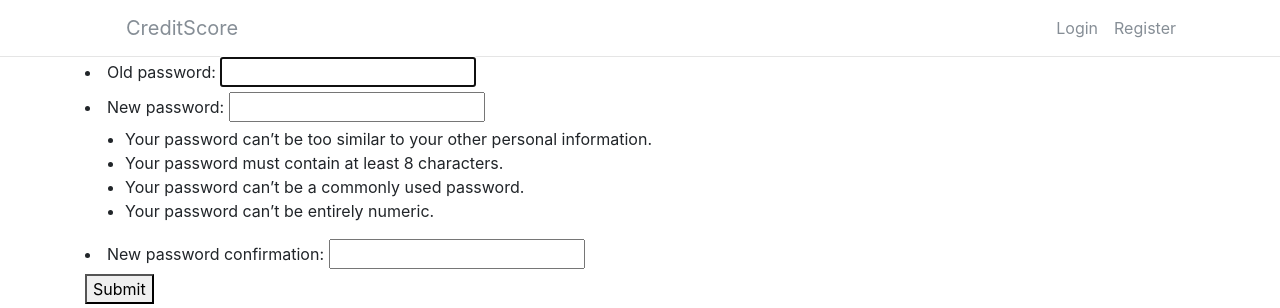
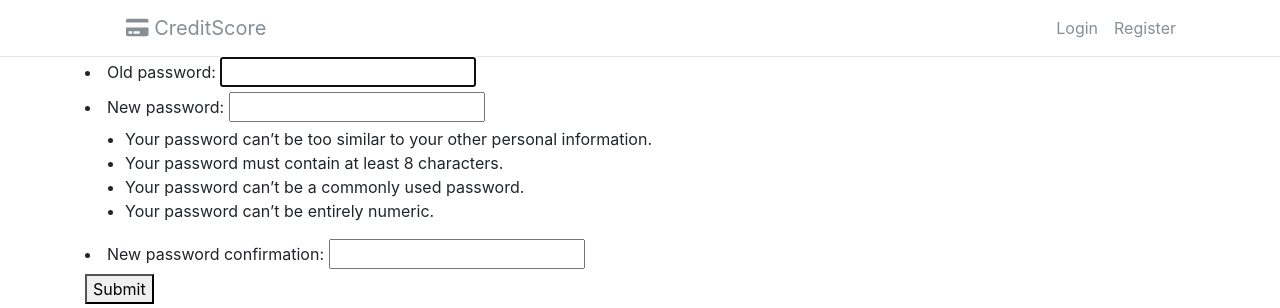
Before and after one commit to Barcena/My_Project, a Django app: a page that uses accounts/templates/base.html in a window 1280 px wide. Shown: the top 308 px of the page. Run offline with Django 3.2, Linux system fonts and the light colour scheme; some libraries are stand-ins or nearby versions.

Commit message:
Add icons

```diff
--- a/accounts/templates/base.html
+++ b/accounts/templates/base.html
@@ -1,6 +1,7 @@
 <html>
     <head>
         <link rel="stylesheet" href="https://maxcdn.bootstrapcdn.com/bootstrap/4.0.0-beta.2/css/bootstrap.min.css" integrity="sha384-PsH8R72JQ3SOdhVi3uxftmaW6Vc51MKb0q5P2rRUpPvrszuE4W1povHYgTpBfshb" crossorigin="anonymous">
+        <link rel="stylesheet" href="https://use.fontawesome.com/releases/v5.0.12/css/all.css" integrity="sha384-G0fIWCsCzJIMAVNQPfjH08cyYaUtMwjJwqiRKxxE/rx96Uroj1BtIQ6MLJuheaO9" crossorigin="anonymous">
 
         <meta name="viewport" content="width=device-width, initial-scale=1.0">
         {% block head %}
@@ -10,7 +11,7 @@
     <body>
       <nav class="navbar navbar-light navbar-expand-lg navbar-muted bg-white sticky-top">
 
-        <a class="navbar-brand text-muted" href="{% url 'home:home' %}" style="margin-left: 110px"> CreditScore</a>
+        <a class="navbar-brand text-muted" href="{% url 'home:home' %}" style="margin-left: 110px"><i class="fas fa-credit-card"></i> CreditScore</a>
         <button class="navbar-toggler ml-auto" type="button" data-toggle="collapse" data-target="#navbarSupportedContent" aria-controls="navbarSupportedContent" aria-expanded="false" aria-label="Toggle navigation">
               <span class="navbar-toggler-icon my-toggler"></span>
           </button>
@@ -22,7 +23,7 @@
                 <a class="nav-link text-muted" href="{% url 'accounts:view_profile' %}">{{ user.first_name}}</a>
               </li>
               <li class="nav-item">
-                <a class="nav-link text-muted" href="{% url 'home:view_company' %}">Simulador</a>
+                <a class="nav-link text-muted" href="{% url 'home:view_company' %}"><i class="fas fa-tachometer-alt"></i> Simulador</a>
               </li>
               <li class="nav-item dropdown text-muted">
                 <a class="nav-link dropdown-toggle text-muted" href="#" id="navbarDropdown" role="button" data-toggle="dropdown" aria-haspopup="true" aria-expanded="false" style="margin-right: 80px">
@@ -30,10 +31,10 @@
               </a>
               <div class="dropdown-menu" aria-labelledby="navbarDropdown" >
 
-                <a class="dropdown-item text-muted"  href="{% url 'accounts:edit_profile' %}">Edit</a>
+                <a class="dropdown-item text-muted"  href="{% url 'accounts:edit_profile' %}"><i class="fas fa-edit"></i> Edit </a>
                 <div class="dropdown-divider"></div>
 
-                <a class="dropdown-item text-muted" href="{% url 'accounts:logout' %}">Logout</a>
+                <a class="dropdown-item text-muted" href="{% url 'accounts:logout' %}"><i class="fas fa-sign-out-alt"></i> Logout </a>
               </li>
             </ul>
           </div>
```
Also changed, not shown: db.sqlite3.
